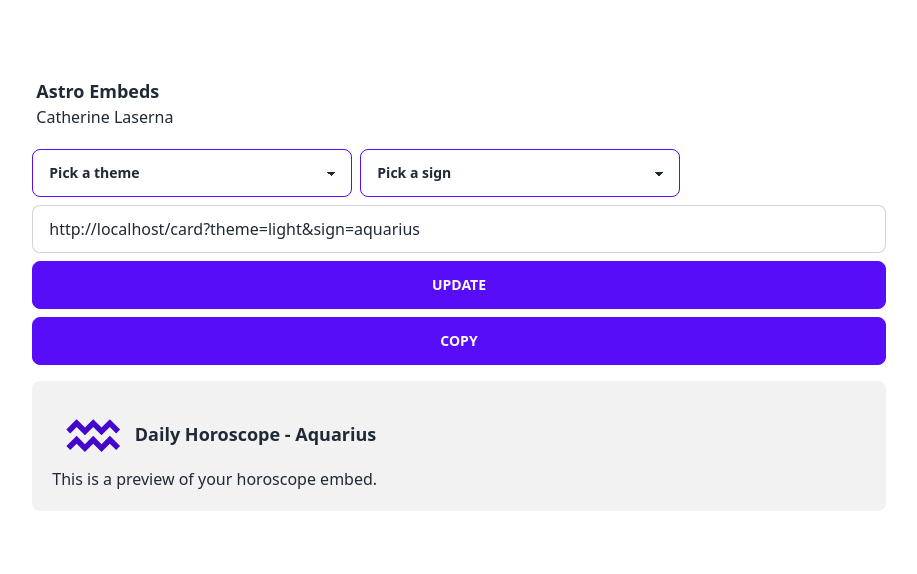
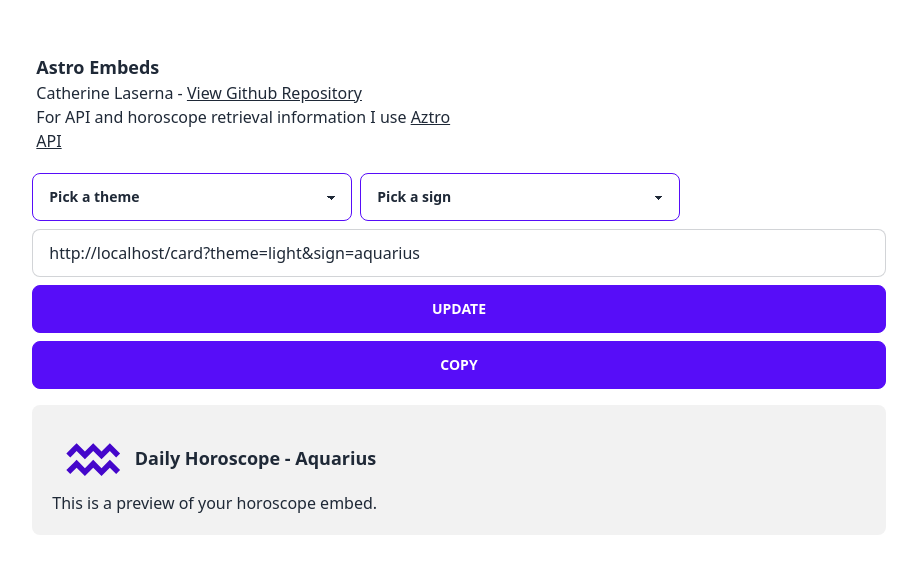
Before and after one commit to cjlaserna/astro-embed, a React (Create React App) app: page / in a window 1280 px wide. Shown: the part 116-690 px from the top of the page, without its empty margins (181-1098 px from the left). Built offline with nearby package versions, Linux system fonts and the light colour scheme.

Commit message:
add additional repo and api information

```diff
--- a/src/Pages/Home.js
+++ b/src/Pages/Home.js
@@ -20,7 +20,8 @@ const Home = () => {
 
           <div className='w-1/2 my-5 px-1'>
             <h1 className='text-lg font-bold'>Astro Embeds</h1>
-            <h2 className='text-md accent'>Catherine Laserna</h2>
+            <h2 className='text-md accent'>Catherine Laserna - <a href="https://github.com/cjlaserna/astro-embed" target="_blank" rel="noreferrer"><span className='underline primary'> View Github Repository</span></a></h2>
+            <p>For API and horoscope retrieval information I use <a href="https://aztro.sameerkumar.website/" target='_blank' rel='noreferrer'><span className='underline primary'>Aztro API</span></a></p>
           </div>
 
           <div className='w-1/2 flex items-center'>
```
